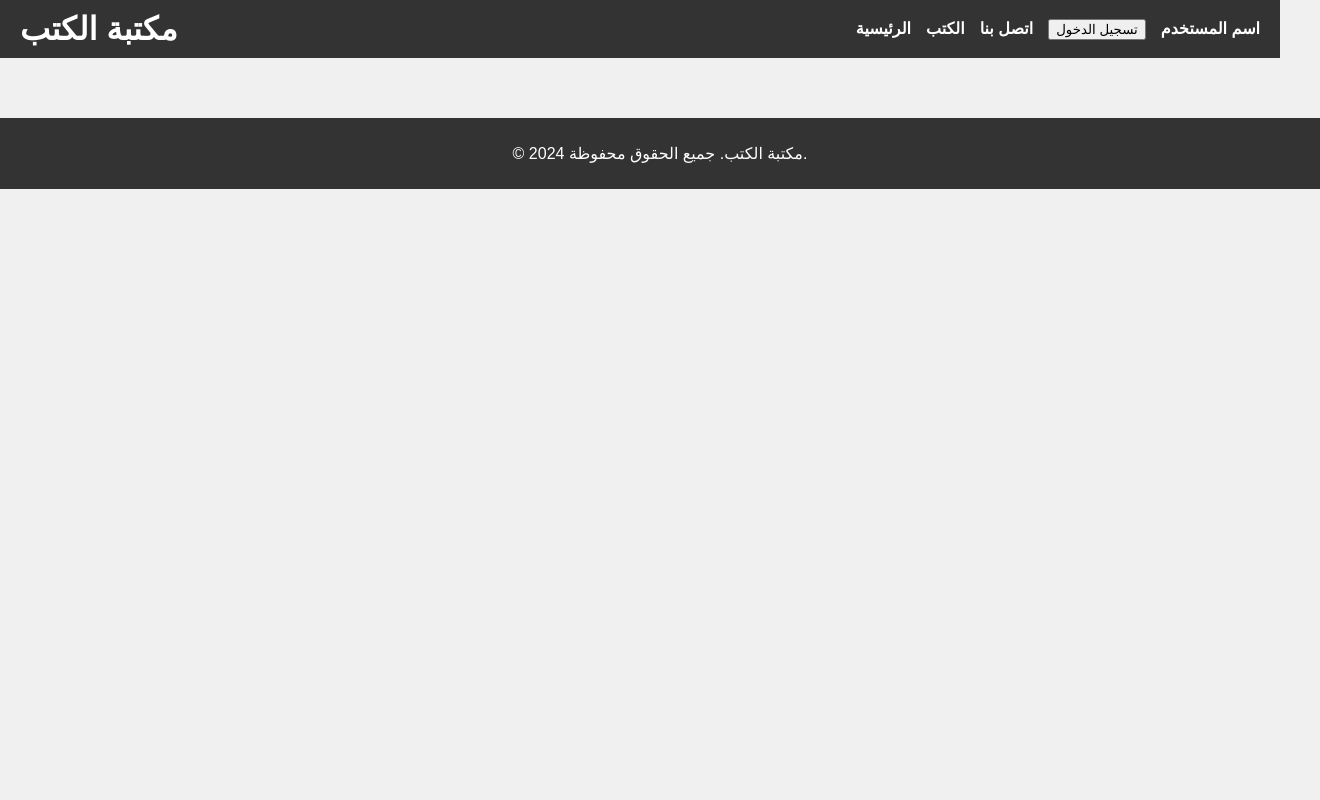
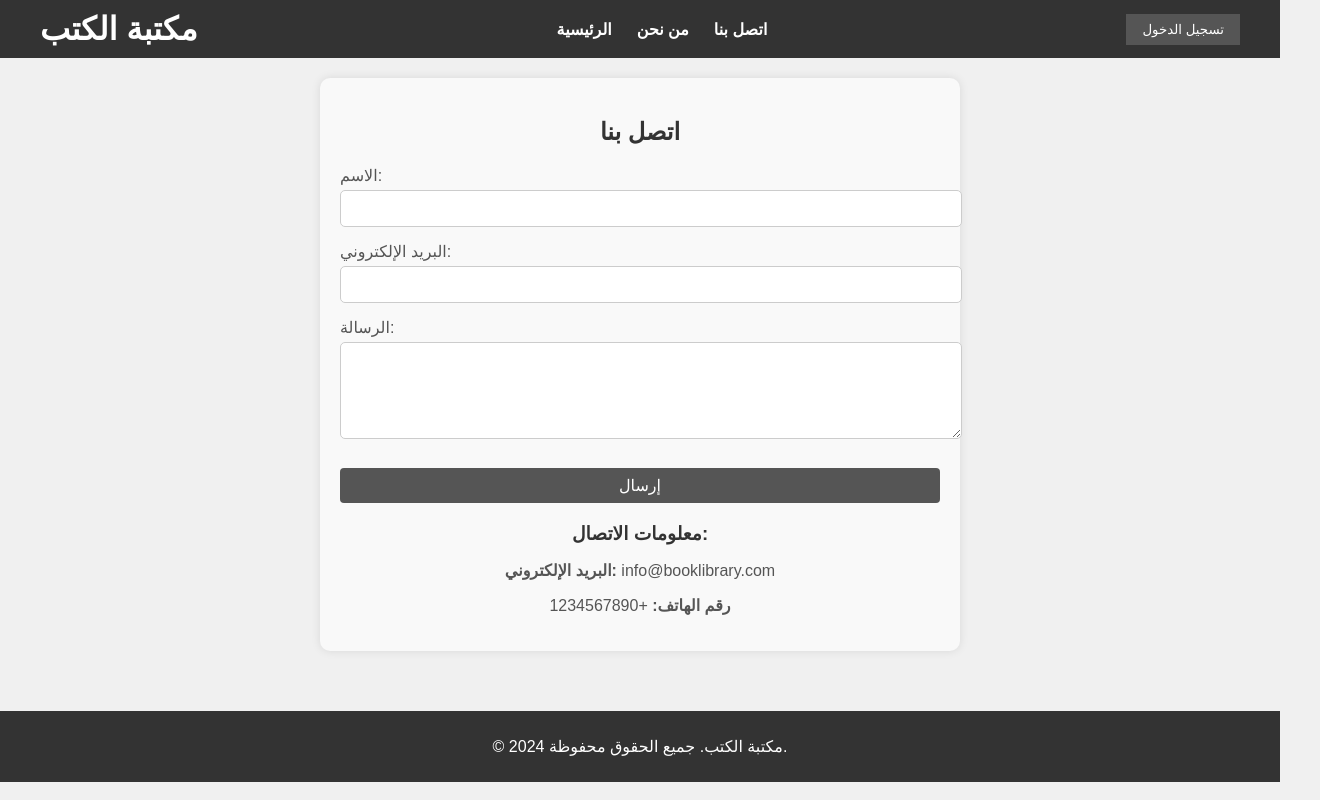
Before and after one commit to Obada-Jawabreh/Library-App, a React (Create React App) app in the folder library/: page /contact in a window 1280 px wide. Shown: the whole page, 1320 px wide, since content can reach past the window. Built offline with nearby package versions, Linux system fonts and the light colour scheme.

Commit message:
edit the sigin up page

```diff
--- a/library/src/App.js
+++ b/library/src/App.js
@@ -4,9 +4,12 @@ import Cards from './library-task/main'
 import Header from './library-task/header'
 import './library-task/styling/header.css'
 import Footer from './library-task/footer'
-import {initState} from './library-task/books'
 import SiginUp from './library-task/siginUp'
 import './library-task/styling/siginup.css'
+import './library-task/styling/contact.css'
+import './library-task/styling/about.css'
+import ContactUsPage from './library-task/contact'
+import AboutUsPage from './library-task/about'
 
 function App() {
   return (
@@ -14,12 +17,12 @@ function App() {
 <BrowserRouter>
   <Header/>
   <main>
+
    <Routes>
-      <Route path="/"element={<Cards/>}/>
-
-      {/* <Route path="/toHome" element={<Cards/>}/> */}
+      <Route path="/" element={<Cards/>}/>
     <Route path="/login" element={<SiginUp/>}/>
-
+    <Route path="/about" element={<AboutUsPage/>}/>
+    <Route path='/contact' element={<ContactUsPage/>}/>
   </Routes>
   </main>
 
--- /dev/null
+++ b/library/src/library-task/Hero.js
@@ -0,0 +1,19 @@
+import React from 'react';
+import './styling/hero.css';
+
+
+
+const Hero = () => {
+    const user = JSON.parse(localStorage.getItem('user'));
+  return (
+    <div className="hero">
+      <div className="hero-content">
+        <h1>Welcome {user?user.name : <></>} , in Our Library</h1>
+        <p>Discover a world of knowledge and adventure</p>
+        <a href="#books" className="btn">Explore Books</a>
+      </div>
+    </div>
+  );
+}
+
+export default Hero;
--- /dev/null
+++ b/library/src/library-task/about.js
@@ -0,0 +1,29 @@
+import React from 'react';
+
+const AboutUsPage = () => {
+  return (
+    <div className="about-us-page">
+      <h2>عنا</h2>
+      <p>مرحبًا بكم في مكتبة الكتب، المكان الذي يجمع بين القراءة والمعرفة. نحن نسعى لتقديم مجموعة واسعة من الكتب التي تلبي اهتماماتكم وتغذي عقولكم بالمعرفة.</p>
+      <section>
+        <h3>رؤيتنا</h3>
+        <p>نطمح لأن نكون المصدر الأول لكل محبي الكتب والقراءة في الوطن العربي، من خلال توفير مكتبة شاملة تضم أفضل الكتب في مختلف المجالات.</p>
+      </section>
+      <section>
+        <h3>رسالتنا</h3>
+        <p>هدفنا هو تعزيز حب القراءة ونشر المعرفة من خلال تقديم كتب متنوعة ومفيدة، بالإضافة إلى خلق مجتمع قراء نشط يمكنه تبادل الآراء والخبرات.</p>
+      </section>
+      <section>
+        <h3>خدماتنا</h3>
+        <ul>
+          <li>توفير كتب في مختلف المجالات</li>
+          <li>نشر مقالات ومراجعات للكتب</li>
+          <li>تنظيم فعاليات وندوات ثقافية</li>
+          <li>تقديم توصيات قرائية مخصصة</li>
+        </ul>
+      </section>
+    </div>
+  );
+}
+
+export default AboutUsPage;
--- /dev/null
+++ b/library/src/library-task/contact.js
@@ -0,0 +1,31 @@
+import React from 'react';
+
+const ContactUsPage = () => {
+  return (
+    <div className="contact-us-page">
+      <h2>اتصل بنا</h2>
+      <form>
+        <div className="form-group">
+          <label htmlFor="name">الاسم:</label>
+          <input type="text" id="name" name="name" />
+        </div>
+        <div className="form-group">
+          <label htmlFor="email">البريد الإلكتروني:</label>
+          <input type="email" id="email" name="email" />
+        </div>
+        <div className="form-group">
+          <label htmlFor="message">الرسالة:</label>
+          <textarea id="message" name="message" rows="5"></textarea>
+        </div>
+        <button type="submit" className='btn'>إرسال</button>
+      </form>
+      <div className="contact-info">
+        <h3>معلومات الاتصال:</h3>
+        <p><strong>البريد الإلكتروني:</strong> info@booklibrary.com</p>
+        <p><strong>رقم الهاتف:</strong> +1234567890</p>
+      </div>
+    </div>
+  );
+}
+
+export default ContactUsPage;
--- a/library/src/library-task/footer.js
+++ b/library/src/library-task/footer.js
@@ -7,9 +7,7 @@ export default function Footer(){
             color: "white",
             textAlign: "center",
             padding: "10px 20px",
-            // position: "relative",
             bottom: "0",
-            width: "100%",
             marginTop: "60px"
 
 
--- a/library/src/library-task/header.js
+++ b/library/src/library-task/header.js
@@ -3,35 +3,36 @@ import { Link } from 'react-router-dom';
 import { useNavigate } from "react-router-dom";
 
 
-export default function Header(){
+function Header() {
+  const user = JSON.parse(localStorage.getItem('user'));
+  let navigate = useNavigate();
 
-  const user = JSON.parse(localStorage.getItem('user'));
+  let logout = () => {
+    localStorage.removeItem('user');
+    navigate('/');
+  };
 
-  let navigate=useNavigate();
-
-  let logout = ()=>{
-    localStorage.removeItem('user');
-    navigate('/')
-  }
-
-  let login=()=>{
-    navigate('/login')
-  }
+  let login = () => {
+    navigate('/login');
+  };
 
   return (
     <header className="header">
       <h1>مكتبة الكتب</h1>
       <nav>
-        <ul>
+        <ul className="main-nav">
           <li><Link to="/">الرئيسية</Link></li>
-          <li><Link to="/books">الكتب</Link></li>
+          <li><Link to="/about">من نحن</Link></li>
           <li><Link to="/contact">اتصل بنا</Link></li>
-
-          { user ? <button onClick={logout} className="logout-button">تسجيل الخروج</button> : <button onClick={login} className="logout-button">تسجيل الدخول</button>}
-
-          <li><Link to="/profile" >اسم المستخدم</Link></li>
         </ul>
       </nav>
+        <ul className="login-nav">
+
+            {user ? <button onClick={logout} className="logout-button">تسجيل الخروج</button>:  <button onClick={login} className="login-button">تسجيل الدخول</button>}
+
+        </ul>
     </header>
   );
 }
+
+export default Header;
--- a/library/src/library-task/main.js
+++ b/library/src/library-task/main.js
@@ -1,4 +1,33 @@
 import {initState} from './books'
+import Hero from './Hero'
+
+
+export default function Cards(){
+  return(
+    <>
+    <Hero/>
+      <div className="app">
+      <div className="card-container">
+        {initState.books.map((element) => (
+          <div className="card" >
+            <h2>{element.title}</h2>
+            <div className="info">
+              <p>المؤلف: {element.author}</p>
+              <p>رقم ISBN: {element.isbn}</p>
+              <p>الرقم التعريفي: {element.id}</p>
+            </div>
+          </div>
+        ))}
+      </div>
+    </div>
+    </>
+  );
+
+
+
+
+
+
 
 
   // export default function Cards({ title, author, isbn, id }) {
@@ -30,22 +59,4 @@ import {initState} from './books'
   // /> */}
 
 
-
-export default function Cards(){
-  return(
-      <div className="app">
-      <div className="card-container">
-        {initState.books.map((element) => (
-          <div className="card" >
-            <h2>{element.title}</h2>
-            <div className="info">
-              <p>المؤلف: {element.author}</p>
-              <p>رقم ISBN: {element.isbn}</p>
-              <p>الرقم التعريفي: {element.id}</p>
-            </div>
-          </div>
-        ))}
-      </div>
-    </div>
-  );
 }
--- /dev/null
+++ b/library/src/library-task/styling/about.css
@@ -0,0 +1,40 @@
+.about-us-page {
+  padding: 20px;
+  max-width: 800px;
+  margin: 0 auto;
+  background-color: #f9f9f9;
+  border-radius: 10px;
+  box-shadow: 0 0 10px rgba(0, 0, 0, 0.1);
+  margin-top: 20px;
+}
+
+.about-us-page h2 {
+  color: #333;
+  text-align: center;
+  margin-bottom: 20px;
+}
+
+.about-us-page p {
+  color: #555;
+  line-height: 1.6;
+  margin-bottom: 20px;
+}
+
+.about-us-page section {
+  margin-bottom: 20px;
+}
+
+.about-us-page h3 {
+  color: #333;
+  margin-bottom: 10px;
+}
+
+.about-us-page ul {
+  list-style-type: disc;
+  padding-left: 20px;
+}
+
+.about-us-page li {
+  margin-bottom: 10px;
+  color: #555;
+}
--- /dev/null
+++ b/library/src/library-task/styling/contact.css
@@ -0,0 +1,72 @@
+.contact-us-page {
+    padding: 20px;
+    max-width: 600px;
+    margin: 0 auto;
+    background-color: #f9f9f9;
+    border-radius: 10px;
+    box-shadow: 0 0 10px rgba(0, 0, 0, 0.1);
+    margin-top: 20px;
+  }
+
+  .contact-us-page h2 {
+    color: #333;
+    text-align: center;
+    margin-bottom: 20px;
+  }
+
+  .form-group {
+    margin-bottom: 15px;
+  }
+
+  .form-group label {
+    display: block;
+    margin-bottom: 5px;
+    color: #555;
+  }
+
+  .form-group input,
+  .form-group textarea {
+    width: 100%;
+    padding: 10px;
+    border: 1px solid #ccc;
+    border-radius: 5px;
+  }
+
+  .submit-button {
+    display: block;
+    width: 100%;
+    padding: 10px;
+    background-color: #007bff;
+    color: white;
+    border: none;
+    border-radius: 5px;
+    cursor: pointer;
+  }
+
+  .submit-button:hover {
+    background-color: #0056b3;
+  }
+
+  .contact-info {
+    margin-top: 20px;
+    text-align: center;
+  }
+
+  .contact-info h3 {
+    color: #333;
+    margin-bottom: 10px;
+  }
+
+  .contact-info p {
+    color: #555;
+  }
+  .btn{
+    padding: 8px 16px;
+    background-color: #555;
+    border: none;
+    color: white;
+    cursor: pointer;
+  }
+  .btn:hover {
+    background-color: #777;
+  }
--- a/library/src/library-task/styling/header.css
+++ b/library/src/library-task/styling/header.css
@@ -10,29 +10,58 @@
   z-index: 1000;
 }
 
+.header h1 {
+  margin: 0;
+  margin-left: 20px;
+}
 
-  .header h1 {
+.header nav {
+  display: flex;
+  align-items: center;
+}
+
+.main-nav {
+  list-style: none;
+  display: flex;
+  gap: 25px;
+  margin: 0;
+  padding: 0;
+}
+.login-nav{
+  margin: 0;
+  padding: 0;
+  margin-right: 20px;
+}
+
+.main-nav li,
+.login-nav li {
   margin: 0;
 }
 
-  .header nav ul {
-    list-style: none;
-    display: flex;
-    gap: 15px;
-    margin: 0;
-    padding: 0;
-  }
-
-  .header nav ul li {
-    margin: 0;
-  }
-
-  .header nav ul li a {
+.main-nav li a,
+.login-nav li button {
   color: white;
   text-decoration: none;
   font-weight: bold;
 }
 
-  .header nav ul li a:hover {
+.main-nav li a:hover {
   text-decoration: underline;
 }
+
+.login-button,
+.logout-button {
+  padding: 8px 16px;
+  background-color: #555;
+  border: none;
+  color: white;
+  cursor: pointer;
+}
+
+.login-button:hover {
+  background-color: #777;
+}
+
+.logout-button:hover {
+  background-color: #f00; /* لون التغيير عندما يتم النقر  */
+}
--- /dev/null
+++ b/library/src/library-task/styling/hero.css
@@ -0,0 +1,56 @@
+.hero {
+    background-image: url('../../images/img4.jpg');
+    background-size: cover;
+    background-position: center;
+    height: 80vh;
+    display: flex;
+    justify-content: center;
+    align-items: center;
+    color: white;
+    text-align: center;
+    position: relative;
+    margin-left: 50px;
+    margin-right: 50px;
+    margin-top: 30px;
+  }
+
+  .hero::after {
+    content: '';
+    position: absolute;
+    top: 0;
+    left: 0;
+    right: 0;
+    bottom: 0;
+    background-color: rgba(0, 0, 0, 0.5);
+    z-index: 1;
+  }
+
+  .hero-content {
+    position: relative;
+    z-index: 2;
+  }
+
+  .hero h1 {
+    font-size: 4rem;
+    margin: 0;
+    padding: 0;
+  }
+
+  .hero p {
+    font-size: 1.5rem;
+    margin: 20px 0;
+  }
+
+  .btn {
+    background-color: #ff6347;
+    color: white;
+    padding: 10px 20px;
+    text-decoration: none;
+    font-size: 1rem;
+    border-radius: 5px;
+    transition: background-color 0.3s ease;
+  }
+
+  .btn:hover {
+    background-color: #ff4500;
+  }
```
Also changed, not shown: 1 other file (tests, documents, lock files or other folders). Lines whose indentation alone changed are shown as unchanged.
